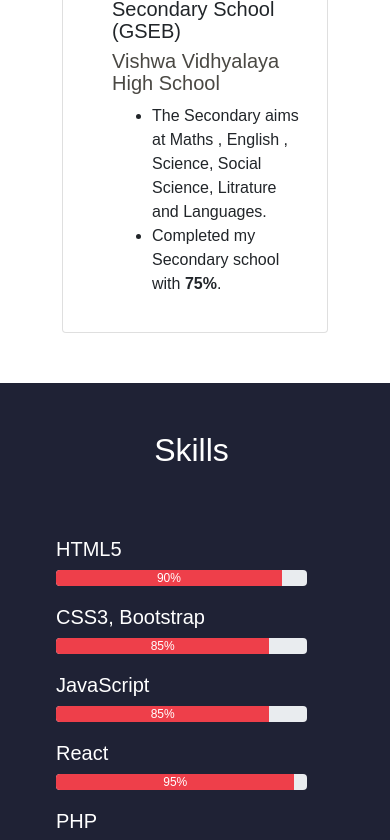
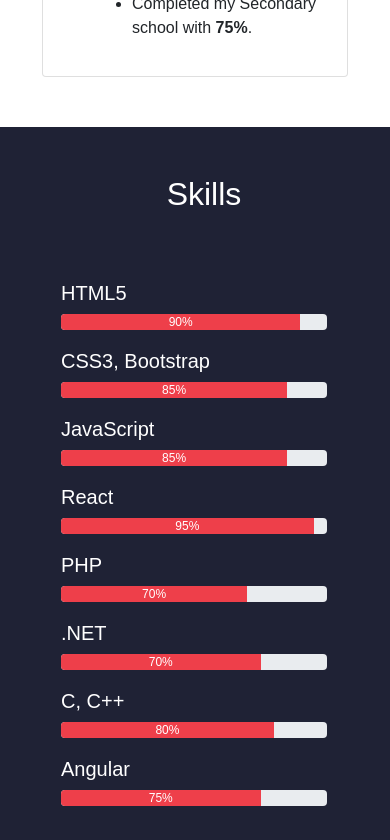
Before and after one commit to apatel6152/amit303.me, a React (Create React App) app: page / in a window 390 px wide. Shown: the part 4020-4860 px from the top of the page. Built offline with nearby package versions, Linux system fonts and the light colour scheme.

Commit message:
new changes in css for portfolio

```diff
--- a/src/App.css
+++ b/src/App.css
@@ -388,9 +388,10 @@
   display: none;
 }
 @media (max-width: 765px) {
-  /* * {
-    width: 100%;
-  } */
+  .navbar {
+    width: 100vw;
+  }
+
   .container {
     width: 100%;
     padding: 0 50px;
--- a/src/components/Contact/Contact.css
+++ b/src/components/Contact/Contact.css
@@ -28,8 +28,9 @@
     }
 
     .big {
-        font-size: 36px;
+        font-size: 34px;
         /* padding-bottom: 30px; */
+        width: 100%;
         padding-left: 20px;
     }
 
--- a/src/components/Education/Education.css
+++ b/src/components/Education/Education.css
@@ -46,6 +46,8 @@
 
     .Education {
         padding: 50px;
+        padding-left: 30px;
+        padding-right: 30px;
     }
 
 }
--- a/src/components/Footer/Footer.css
+++ b/src/components/Footer/Footer.css
@@ -22,5 +22,6 @@
         text-align: center;
         padding: 30px;
         padding-top: 50px;
+        padding-right: 55px;
     }
 }
--- a/src/components/Skills/Skills.css
+++ b/src/components/Skills/Skills.css
@@ -24,7 +24,8 @@
 @media (max-width: 767px) {
     .skills {
         padding: 50px ;
-        padding-left: 15px;
+        padding-left: 20px;
+        padding-right: 30px;
     }
 
     .skills_animate {
```
